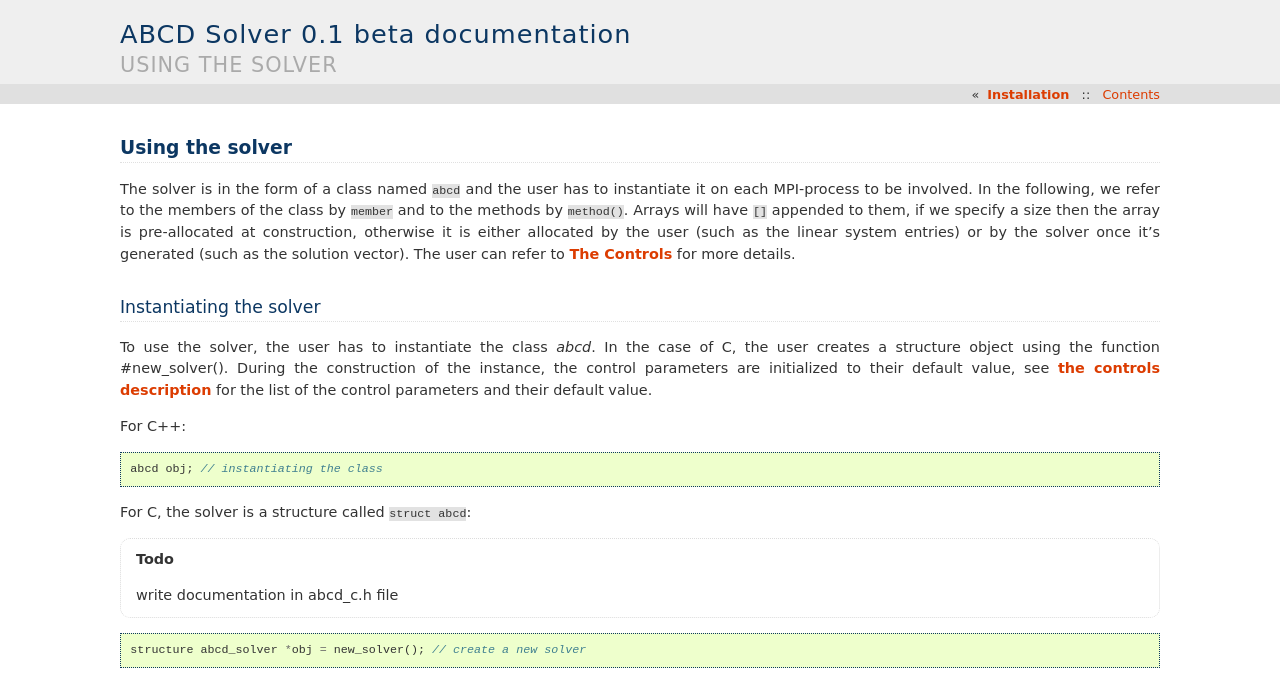
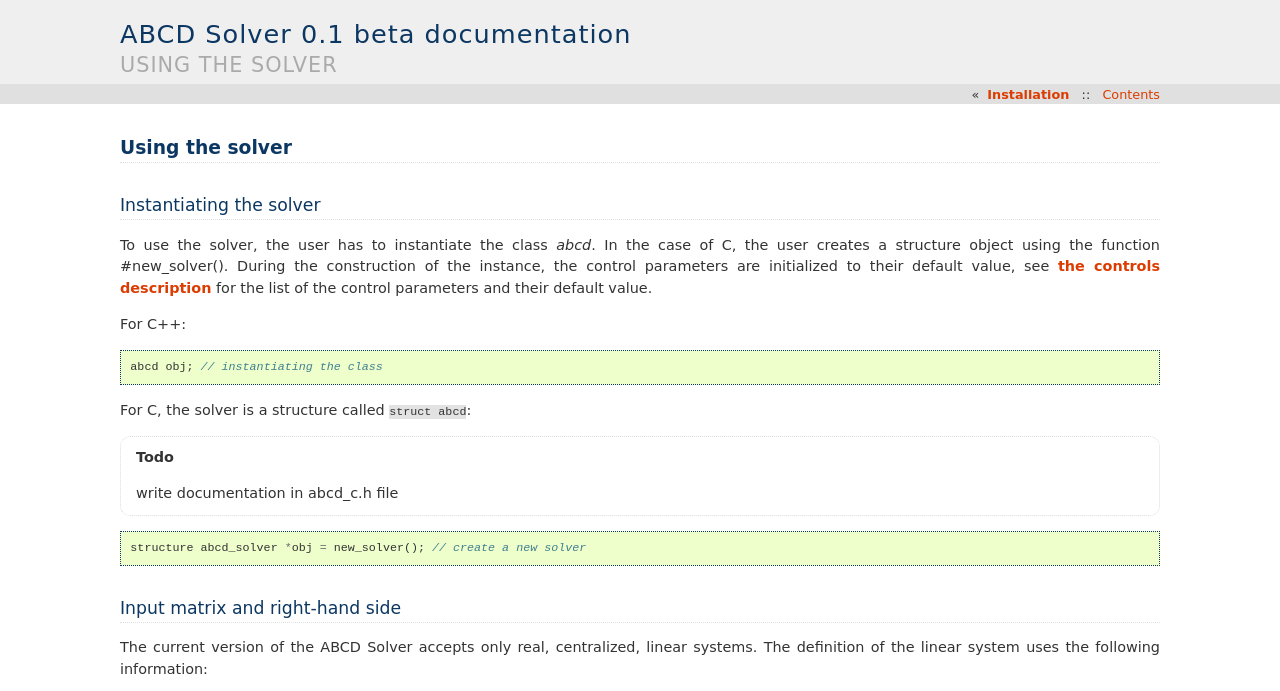
Before and after one commit to NLAFET/block_cimmino, a Sphinx documentation site: the page built from doc/source/usage_cpp.rst, in a window 1280 px wide and 900 px high, cut to the strip 0-691 px from the top of the window. Built offline with Sphinx 7.4.7, drawn with Linux system fonts in a browser that asks for light colours.

Commit message:
supp. un paragraphe au debut

```diff
--- a/doc/source/usage_cpp.rst
+++ b/doc/source/usage_cpp.rst
@@ -1,16 +1,6 @@
 =======================
 Using the solver
 =======================
-
-The solver is in the form of a class named ``abcd`` and the user has to
-instantiate it on each MPI-process to be involved.
-In the following, we refer to the members of the class by ``member``
-and to the methods by ``method()``. Arrays will have ``[]`` appended
-to them, if we specify a size then the array is pre-allocated at
-construction, otherwise it is either allocated by the user (such as
-the linear system entries) or by the solver once it's generated (such
-as the solution vector). The user can refer to :ref:`section_controls`
-for more details.
 
 Instantiating the solver
 ------------------------
```
